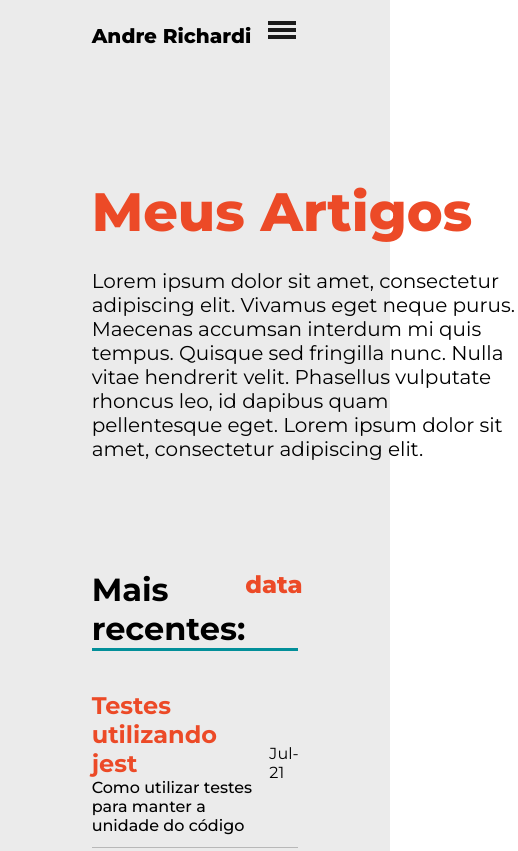
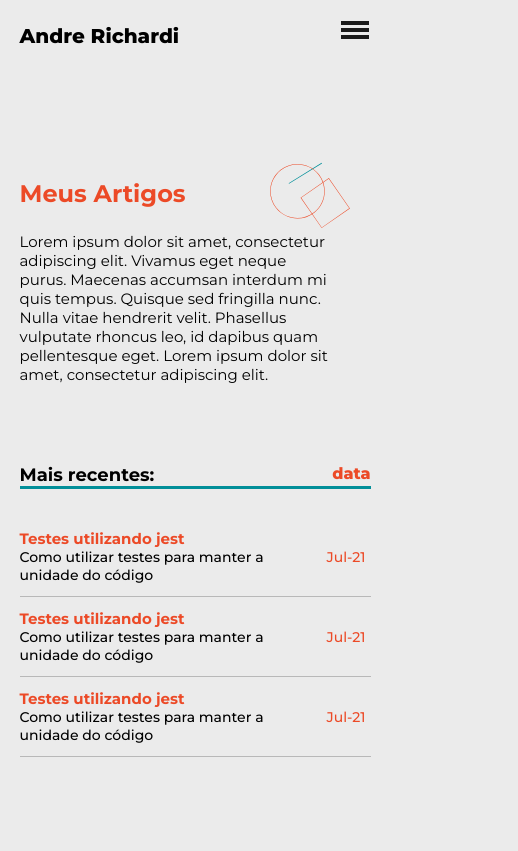
Before and after one commit to arichardi/MyHome, a Gatsby site: page /articles in a window 390 px wide. Shown: the top 851 px of the page, 518 px wide, since content can reach past the window. Built offline with nearby package versions, Linux system fonts and the light colour scheme; Gatsby itself is replaced by a stand-in of ours.

Commit message:
project page responsive

```diff
--- a/src/pages/articles.jsx
+++ b/src/pages/articles.jsx
@@ -1,5 +1,5 @@
 import React from 'react'
-import { container, headline,line, tagline } from '../styles/articles.module.css'
+import { container, headline,line, tagline, imageContainer } from '../styles/articles.module.css'
 import HeaderApp from '../components/HeaderApp'
 import ArticleSVG from '../SVG/articles'
 import Article from '../components/Article'
@@ -14,7 +14,9 @@ export default function articles() {
                     <h1>Meus Artigos</h1>
                     <p>Lorem ipsum dolor sit amet, consectetur adipiscing elit. Vivamus eget neque purus. Maecenas accumsan interdum mi quis tempus. Quisque sed fringilla nunc. Nulla vitae hendrerit velit. Phasellus vulputate rhoncus leo, id dapibus quam pellentesque eget. Lorem ipsum dolor sit amet, consectetur adipiscing elit. </p>
                 </div>
-                <ArticleSVG />
+                <div className={imageContainer}>
+                    <ArticleSVG />
+                </div>
             </div>
 
             <div>
--- a/src/styles/HeaderApp.module.css
+++ b/src/styles/HeaderApp.module.css
@@ -25,6 +25,7 @@
     cursor: pointer;
 }
 
+
 @media (max-width: 1020px) {
     .desktopNav {
         display: none;
--- a/src/styles/InternalLinks.module.css
+++ b/src/styles/InternalLinks.module.css
@@ -1,7 +1,7 @@
 .container {
     display: flex;
     flex-direction: row;
-    width: 360px;
+    width: 400px;
     align-items: center;
     justify-content: space-between;
 }
--- a/src/styles/articles.module.css
+++ b/src/styles/articles.module.css
@@ -1,7 +1,5 @@
 .container {
-    padding: 2.5vh 23.5vw 0px 23.5vw;
-    background-color: var(--white);
-
+    padding: 2.5vh 23% 0px 23%;
 }
 
 .headline {
@@ -11,16 +9,12 @@
 }
 
 .headline h1 {
-    font-size: 54px;
-    font-weight: 900;
+    margin-bottom: 24px;
     color: var(--red);
-    margin-bottom: 24px;
 }
 
 .headline p {
-    font-size: 20px;
-    font-weight: 400;
-    width: 426px;
+    width: 22.5vw;
 }
 
 .line {
@@ -35,10 +29,6 @@
     justify-content: space-between;
 }
 
-.tagline h2{
-    font-size: 32px;
-    font-weight: 700;
-}
 
 .tagline p {
     font-size: 24px;
@@ -64,6 +54,11 @@
 
 }
 
+.article p {
+    color: var(--red);
+    font-weight: 500;
+}
+
 .articleDivider {
     height: 1px;
     width: 100%;
@@ -71,3 +66,100 @@
     margin-top: 12px;
     margin-bottom: 12px;
 }
+
+.imageContainer {
+    display: flex;
+    width: 47.5%;
+    height: 30%;
+    justify-content: center;
+
+}
+
+
+
+
+@media (max-width: 1444px){
+    .container {
+        padding: 2.5vh 10% 0px 10%;
+    }
+
+    .headline p {
+        width: 30vw;
+    }
+
+
+}
+@media (max-width: 1024px){
+    .container {
+        padding: 2.5vh 5% 0px 5%;
+    }
+
+    .headline p {
+        width: 40vw;
+        font-size: 16px;
+        margin-bottom: 80px;
+    }
+
+
+    .container h1 {
+        font-size: 48px;
+    }
+
+    .article h4 {
+        width: 610px;
+    }
+
+    .article p {
+        width: 82px;
+    }
+}
+
+
+@media (max-width: 600px){
+
+    .headline p {
+        width: 80vw;
+    }
+
+    .imageContainer {
+        display: flex;
+        justify-content: center;
+        position: absolute;
+        right: 40px;
+        top: 0px;
+        width: 80px;
+
+    }
+
+    .container h1 {
+        font-size: 24px;
+    }
+
+    .headline p {
+        font-size: 15px;
+        margin-bottom: 80px;
+    }
+
+    .tagline h2 {
+        font-size: 18px;
+    }
+
+    .tagline p {
+        font-size: 16px;
+    }
+
+    .article h3 {
+        font-size: 15px;
+    }
+
+    .article h4 {
+        font-size: 14px;
+        width: 297px;
+    }
+
+    .article p {
+        font-size: 14px;
+        width: 44px;
+    }
+
+}
--- a/src/styles/contact.module.css
+++ b/src/styles/contact.module.css
@@ -25,7 +25,7 @@
 .line {
     background-color: var(--blue);
     height: 3px;
-    width: 42%;
+    width: 460px;
     margin-top: 46px;
     margin-bottom: 46px;
     position: relative;
@@ -33,7 +33,68 @@
 }
 
 .myimage {
+    display: flex;
     position: absolute;
     top: 150px;
     left: 750px;
 }
+
+@media (max-width: 1444px){
+
+    .container {
+        padding: 2.5vh 5% 0px 5%;
+    }
+}
+
+@media (max-width: 1024px){
+
+    .container {
+        padding: 2.5vh 5% 0px 5%;
+    }
+
+
+    .container h1 {
+        font-size: 48px;
+    }
+
+    .container p {
+        font-size: 16px;
+    }
+
+    .myimage {
+        width: 70vw;
+        top: 15vh;
+        left: 50vh;
+        top: 15vh;
+        left: 50vh;
+    }
+}
+
+@media(max-width: 600px){
+
+    .container{
+        height: 100vh;
+    }
+
+    .container h1 {
+        font-size: 24px;
+    }
+
+    .container p {
+        font-size: 15px;
+        width: 100%;
+    }
+
+    .line {
+        width: 100%;
+        margin-top: 24px;
+        margin-bottom: 20px;
+    }
+
+    .myimage {
+        margin-top: 200px;
+        left:40vw;
+        bottom: -0;
+    }
+
+}
--- a/src/styles/global.css
+++ b/src/styles/global.css
@@ -14,3 +14,7 @@
     font-family: "Montserrat";
     color: black;
   }
+
+html {
+  background-color: var(--white);
+}
--- a/src/styles/projects.module.css
+++ b/src/styles/projects.module.css
@@ -2,6 +2,15 @@
     padding: 2.5vh 23.5vw 0px 23.5vw;
     height: 97.5vh;
     background-color: var(--white);
+}
+
+.imageContainer {
+    display: flex;
+    width: 47.5%;
+    height: 30%;
+    justify-content: center;
+    align-self: center;
+
 }
 
 .myProjectsHeading {
@@ -20,9 +29,10 @@
 }
 
 .myProjectsHeading p {
+    display: flex;
     font-size: 20px;
     font-weight: 400;
-    width: 426px;
+    margin-right: 150px;
 }
 
 .projectContainer {
@@ -73,3 +83,105 @@
     width: 436px;
     height: 241px;
 }
+
+@media (max-width: 1444px){
+    .container {
+        padding: 2.5vh 10% 0px 10%;
+    }
+}
+
+
+@media (max-width: 1024px){
+
+    .container {
+        padding: 2.5vh 5% 0px 5%;
+    }
+
+    .myProjectsHeading h1 {
+        font-size: 48px;
+    }
+
+    .myProjectsHeading p {
+        font-size: 16px;
+        margin-right: 7.5vw;
+    }
+
+    .imageContainer{
+        width: 320px;
+    }
+
+    .projectContainer {
+        margin-top: 20px;
+    }
+
+    .projectContainer h2 {
+        font-size: 32px;
+        align-self: flex-start
+    }
+
+    .line {
+        margin-bottom: 60px;
+    }
+
+    .block {
+        margin-right: 24px;
+    }
+
+    .projectUnit h3 {
+        font-size: 18px;
+    }
+
+    .projectUnit p {
+        font-size: 14px;
+    }
+
+}
+
+@media (max-width: 600px){
+
+    .imageContainer {
+        display: flex;
+        justify-content: center;
+        position: absolute;
+        right: 40px;
+        width: 80px;
+        top: -80px;
+
+    }
+
+    .myProjectsHeading{
+        margin-top: 80px;
+    }
+
+    .myProjectsHeading h1 {
+        font-size: 24px;
+    }
+
+    .myProjectsHeading p {
+        font-size: 15px;
+        margin-right: 20px;
+    }
+
+    .projectContainer h2 {
+        font-size: 18px;
+    }
+
+    .projectUnit {
+
+        display: block;
+    }
+
+    .block{
+        width: 80vw;
+        margin-bottom: 20px;
+    }
+
+    .unit h3 {
+        margin-bottom: 12px;
+    }
+
+    .unit p {
+        width: 85vw;
+    }
+
+}
```
Also changed, not shown: src/pages/projects/index.jsx (+5 -3 lines).
